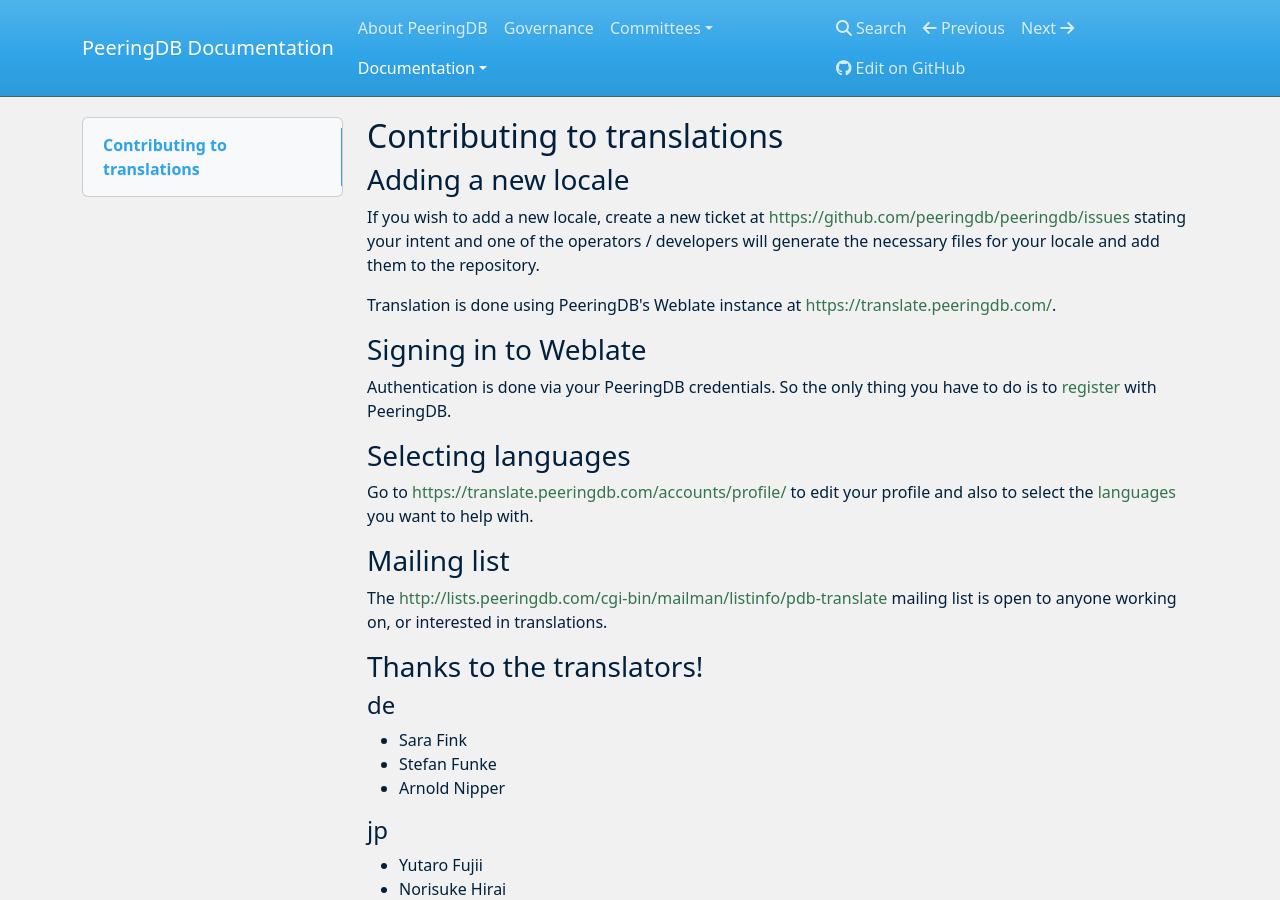
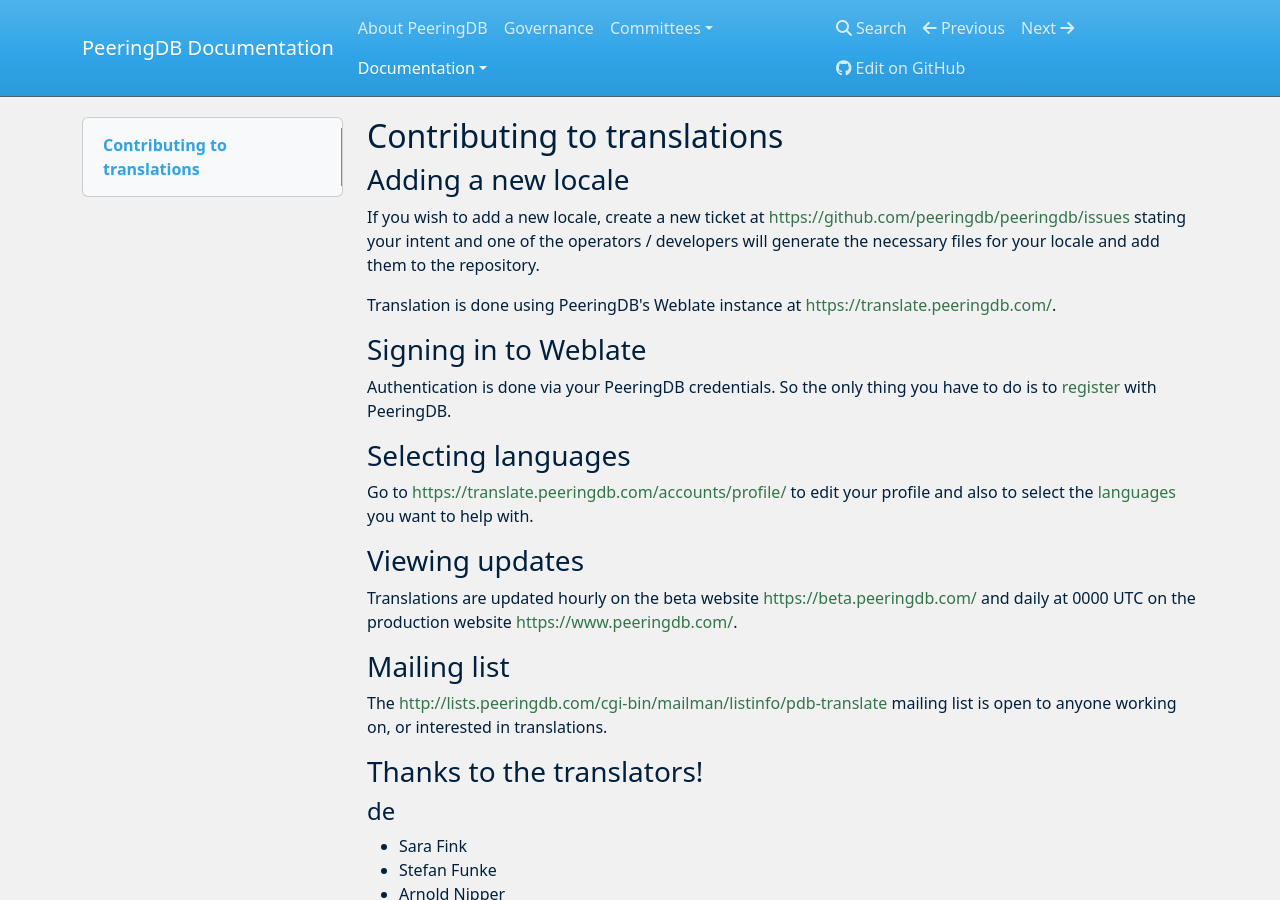
Before and after one commit to peeringdb/docs, an MkDocs documentation site: the page built from docs/translation.md, in a window 1280 px wide and 900 px high. Built offline with MkDocs 1.6.1, drawn with Linux system fonts in a browser that asks for light colours; nearby versions of some CDN libraries.

Commit message:
Add "Viewing updates" section to Translations page.

```diff
--- a/docs/translation.md
+++ b/docs/translation.md
@@ -13,6 +13,10 @@
 ### Selecting languages
 
 Go to <https://translate.peeringdb.com/accounts/profile/> to edit your profile and also to select the [languages](https://translate.peeringdb.com/accounts/profile/#languages) you want to help with.
+
+### Viewing updates
+
+Translations are updated hourly on the beta website <https://beta.peeringdb.com/> and daily at 0000 UTC on the production website <https://www.peeringdb.com/>.
 
 ### Mailing list
 
```
